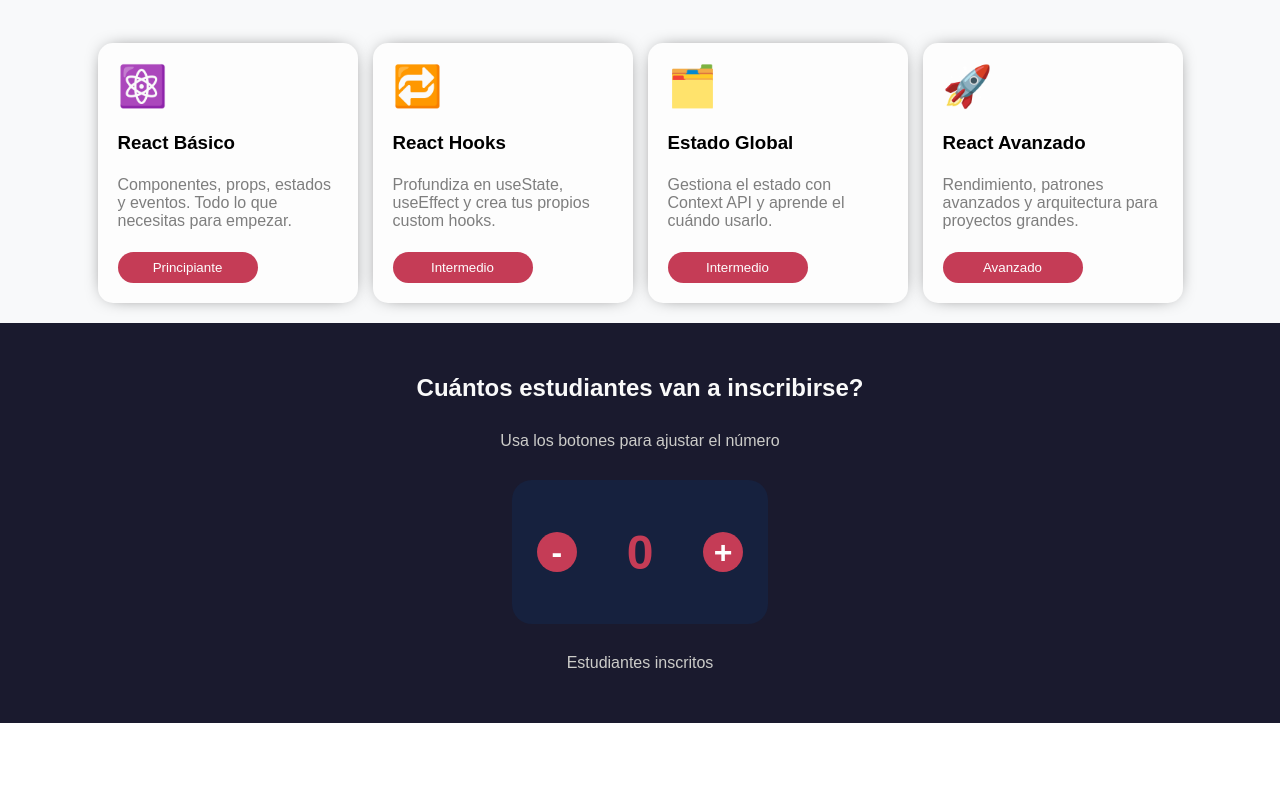
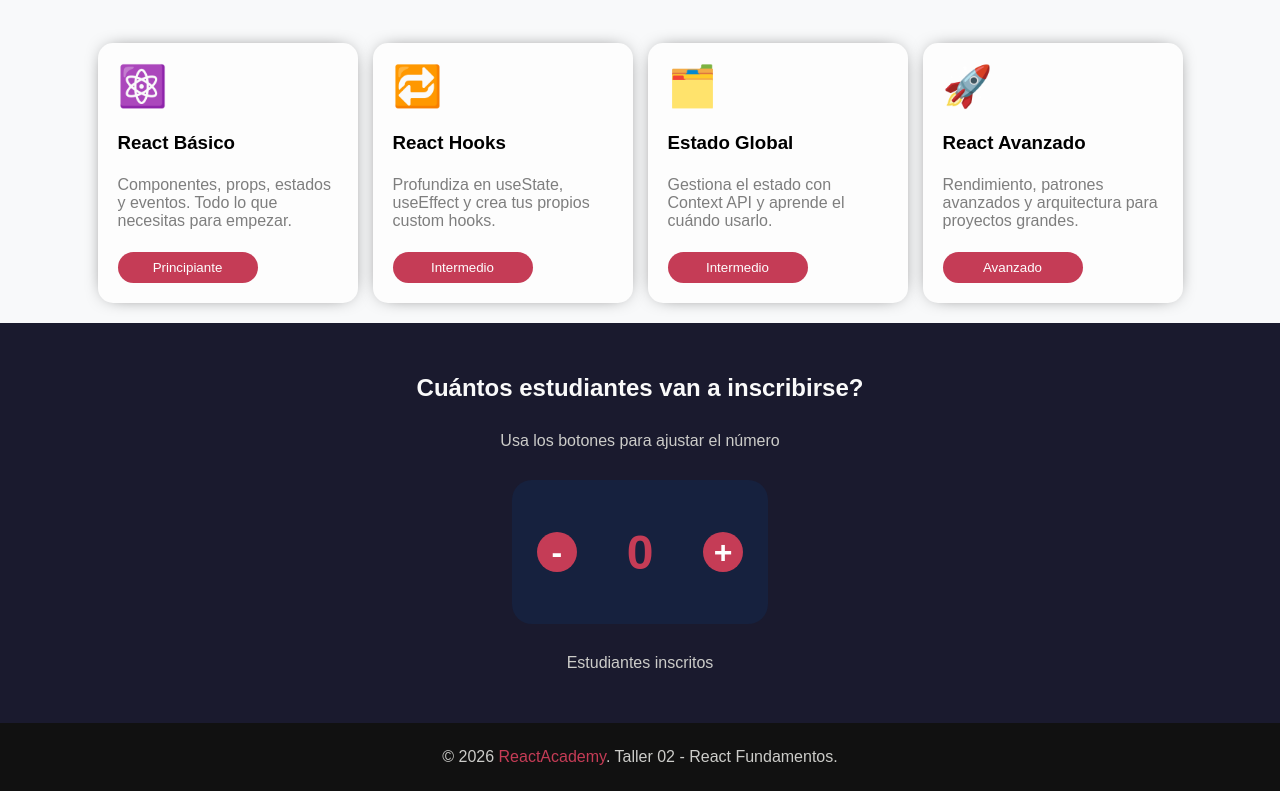
Before and after one commit to ALEXYSALCED0/Taller_03, a React (Vite) app: page / in a window 1280 px wide. Shown: the part 525-1316 px from the top of the page. Before the commit the page ends 1248 px from the top, so only its background shows below. Built offline with nearby package versions, Linux system fonts and the light colour scheme.

Commit message:
feat: footer con descripcio y copyright

```diff
--- a/src/App.jsx
+++ b/src/App.jsx
@@ -2,6 +2,7 @@ import Header from "./components/Header"
 import HeroSection from "./components/HeroSection"
 import CoursesSection from "./components/CoursesSection"
 import RegistrationSection from './components/RegistrationSection'
+import Footer from './components/Footer'
 function App() {
   return (
   <>
@@ -9,6 +10,8 @@ function App() {
     <HeroSection> </HeroSection>
     <CoursesSection></CoursesSection>
     <RegistrationSection> </RegistrationSection>
+    <Footer></Footer>
+
   </>
   )
 }
--- a/src/components/Footer.css
+++ b/src/components/Footer.css
@@ -0,0 +1,12 @@
+.footer__accent{
+    color: #c53c56;
+}
+.footer{
+    display: flex;
+    justify-content: center;
+    padding: 25px;
+    background-color: #111111;
+}
+.footer__text{
+    color: #ccccc9;
+}
--- a/src/components/Footer.jsx
+++ b/src/components/Footer.jsx
@@ -0,0 +1,11 @@
+import './Footer.css'
+function Footer(){
+    return(
+        <footer className='footer'>
+            <p className='footer__text'>
+                © 2026 <span className='footer__accent'>ReactAcademy</span>. Taller 02 - React Fundamentos.
+            </p>
+        </footer>
+    )
+}
+export default Footer
```
